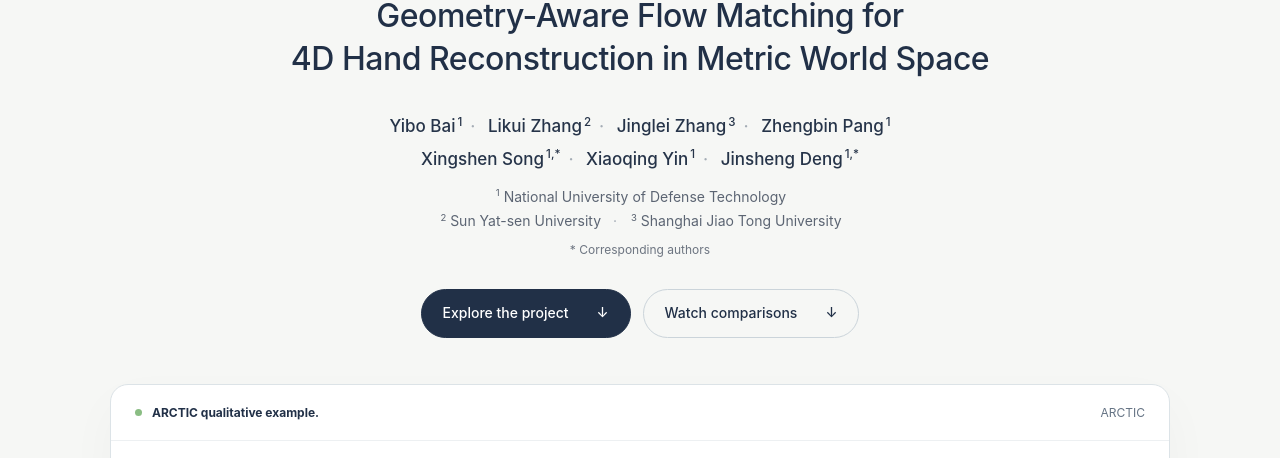
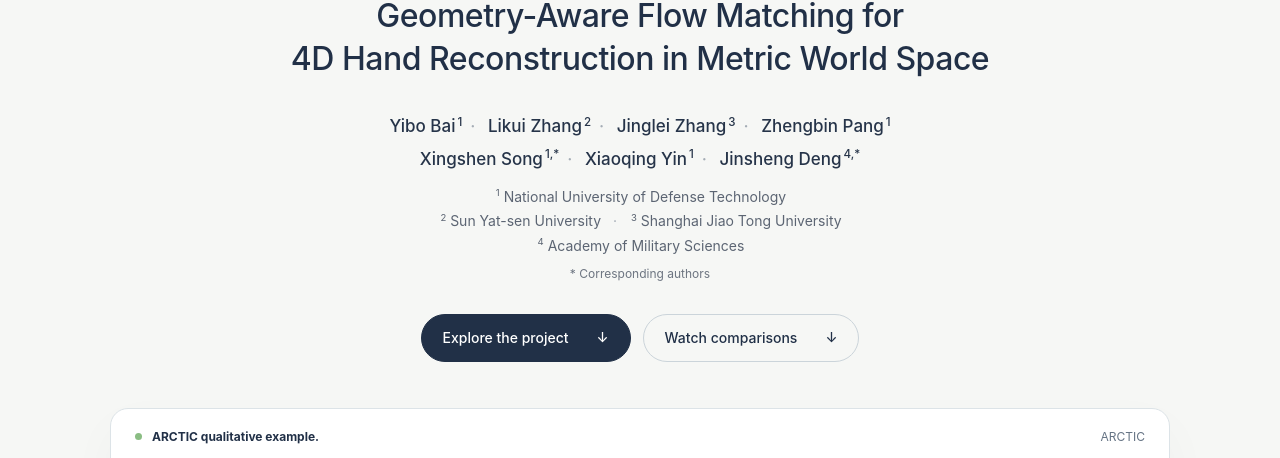
Before and after one commit to Bieber1205/MetricHand, a plain HTML site: page index.html in a window 1280 px wide. Shown: the part 301-759 px from the top of the page. Drawn offline with Linux system fonts and the light colour scheme.

Commit message:
Update Jinsheng Deng affiliation to Academy of Military Sciences

```diff
--- a/index.html
+++ b/index.html
@@ -37,8 +37,8 @@
 
       <div class="author-block" aria-label="Authors and affiliations">
         <p class="authors">Yibo Bai<sup>1</sup><span>·</span> Likui Zhang<sup>2</sup><span>·</span> Jinglei Zhang<sup>3</sup><span>·</span> Zhengbin Pang<sup>1</sup><br>
-        Xingshen Song<sup>1,*</sup><span>·</span> Xiaoqing Yin<sup>1</sup><span>·</span> Jinsheng Deng<sup>1,*</sup></p>
-        <p class="affiliations"><sup>1</sup> National University of Defense Technology<br><sup>2</sup> Sun Yat-sen University <span>·</span> <sup>3</sup> Shanghai Jiao Tong University</p>
+        Xingshen Song<sup>1,*</sup><span>·</span> Xiaoqing Yin<sup>1</sup><span>·</span> Jinsheng Deng<sup>4,*</sup></p>
+        <p class="affiliations"><sup>1</sup> National University of Defense Technology<br><sup>2</sup> Sun Yat-sen University <span>·</span> <sup>3</sup> Shanghai Jiao Tong University<br><sup>4</sup> Academy of Military Sciences</p>
         <p class="corresponding">* Corresponding authors</p>
       </div>
       <div class="actions">
```
